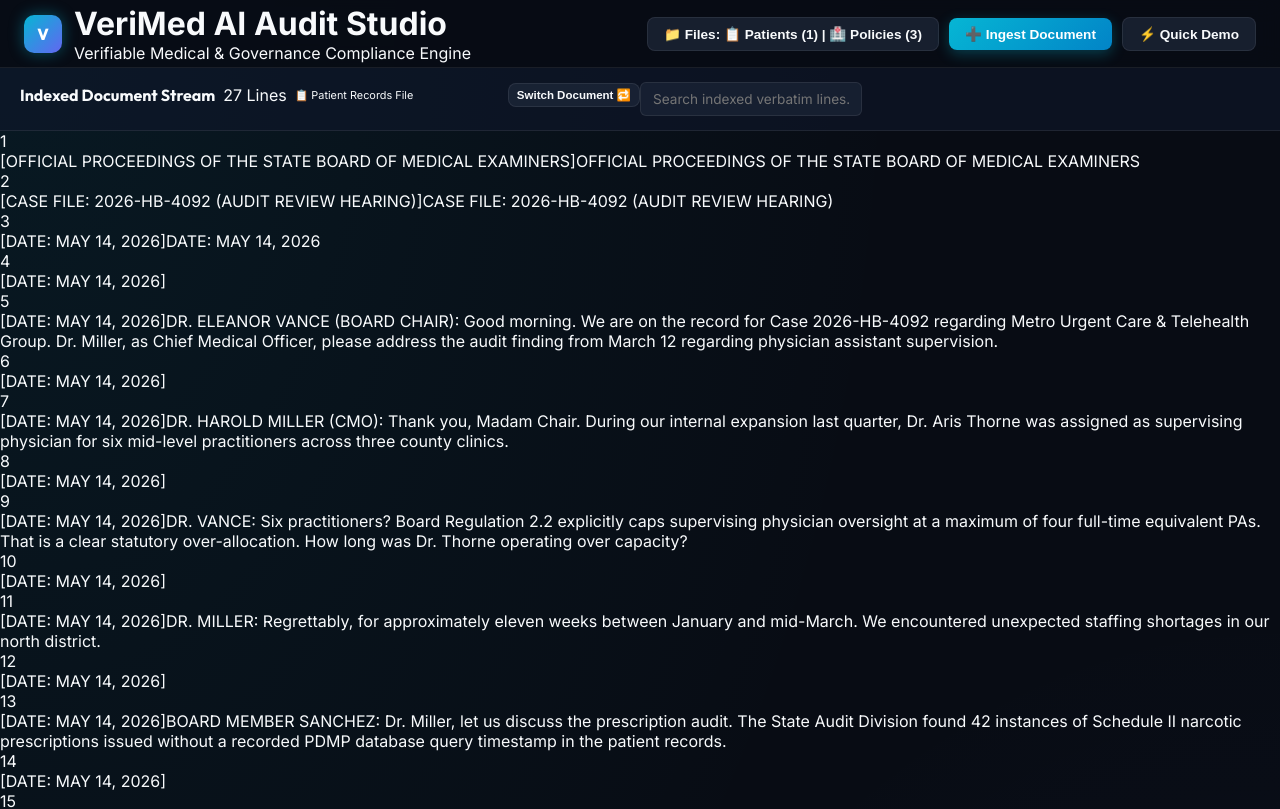
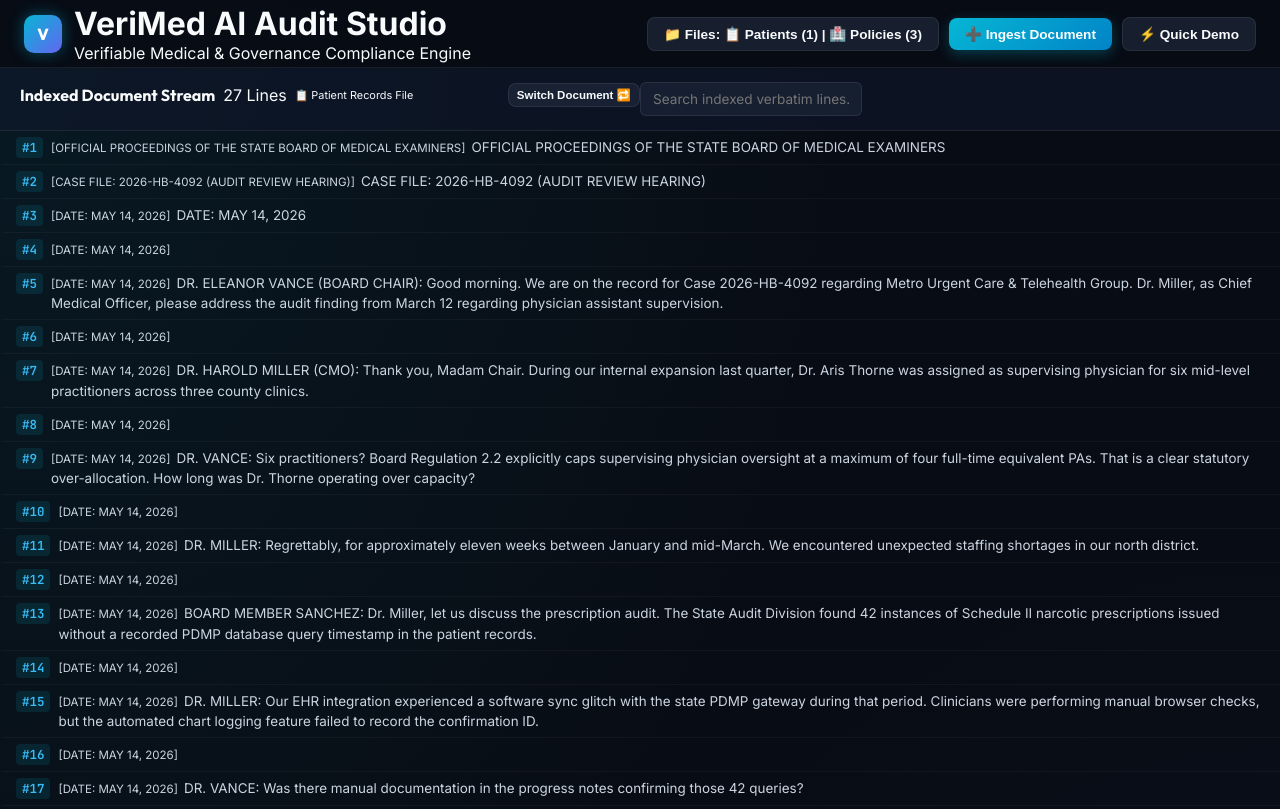
Before and after one commit to Somesh0206/Medbot, a Next.js app: page / in a window 1280 px wide. Shown: the top 809 px of the page. Built offline with nearby package versions, Linux system fonts and the light colour scheme.

Commit message:
Position verbatim line text immediately after index number badge in Document Stream

```diff
--- a/src/app/page.js
+++ b/src/app/page.js
@@ -331,13 +331,42 @@ export default function VeriMedApp() {
                     key={line.lineNumber}
                     id={`doc-line-${line.lineNumber}`}
                     className={`document-line ${isHighlighted ? 'highlighted' : ''}`}
+                    style={{
+                      display: 'flex',
+                      alignItems: 'baseline',
+                      gap: '8px',
+                      padding: '6px 12px',
+                      borderBottom: '1px solid rgba(255, 255, 255, 0.04)',
+                      cursor: 'pointer',
+                      transition: 'all 0.15s ease',
+                      background: isHighlighted ? 'rgba(6, 182, 212, 0.22)' : 'transparent',
+                      borderLeft: isHighlighted ? '4px solid var(--primary-cyan)' : '4px solid transparent'
+                    }}
                     onClick={() => setActiveHighlightLine(line.lineNumber)}
                   >
-                    <span className="line-number">{line.lineNumber}</span>
-                    <div style={{ flex: 1 }}>
-                      {line.section && <span className="section-tag">[{line.section}]</span>}
-                      <span className="line-text">{line.text}</span>
-                    </div>
+                    <span
+                      style={{
+                        fontFamily: 'var(--font-code)',
+                        fontSize: '0.78rem',
+                        fontWeight: 700,
+                        color: isHighlighted ? 'var(--primary-cyan)' : '#38bdf8',
+                        background: 'rgba(6, 182, 212, 0.12)',
+                        padding: '2px 6px',
+                        borderRadius: '4px',
+                        whiteSpace: 'nowrap',
+                        userSelect: 'none'
+                      }}
+                    >
+                      #{line.lineNumber}
+                    </span>
+                    <span style={{ fontSize: '0.84rem', color: isHighlighted ? '#ffffff' : '#cbd5e1', lineHeight: 1.5, flex: 1, wordBreak: 'break-word' }}>
+                      {line.section && (
+                        <span className="section-tag" style={{ marginRight: '6px', fontSize: '0.72rem' }}>
+                          [{line.section}]
+                        </span>
+                      )}
+                      {line.text}
+                    </span>
                   </div>
                 );
               })
```
